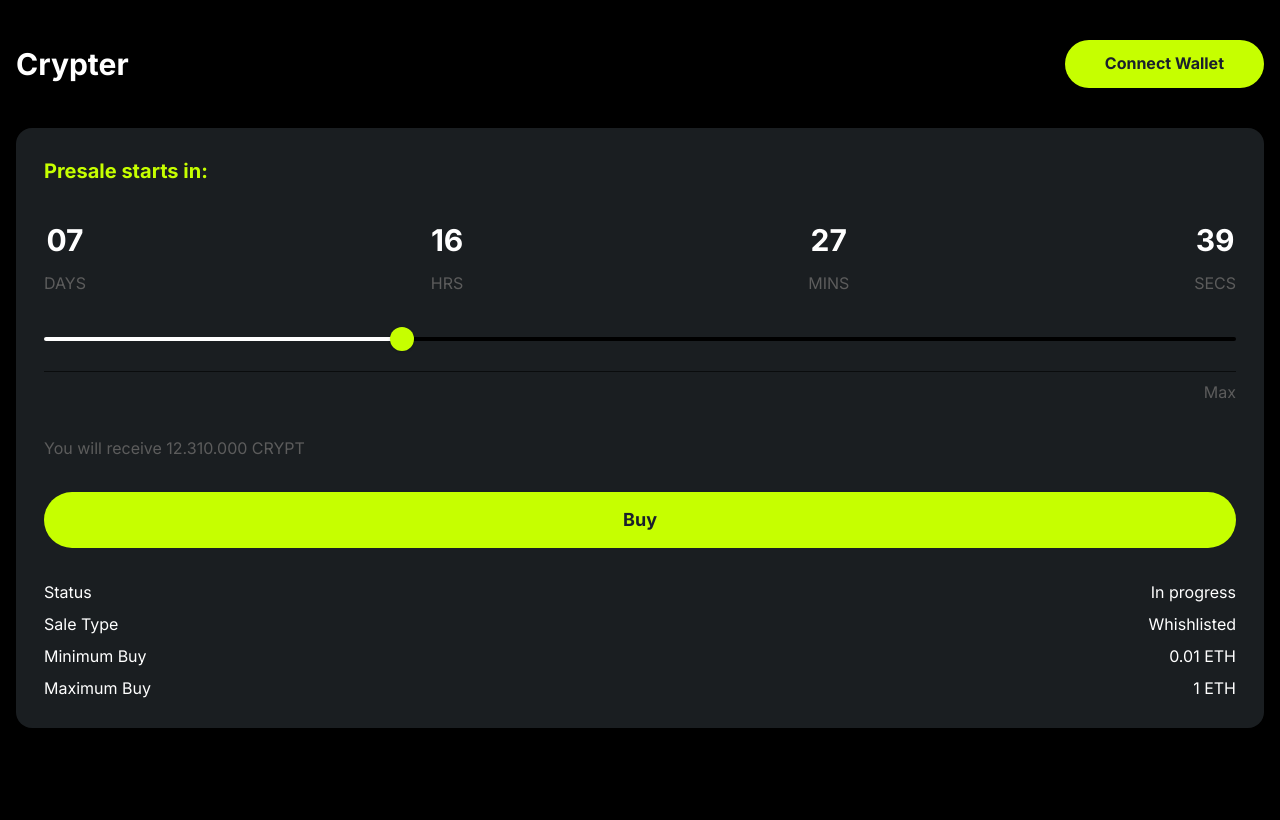
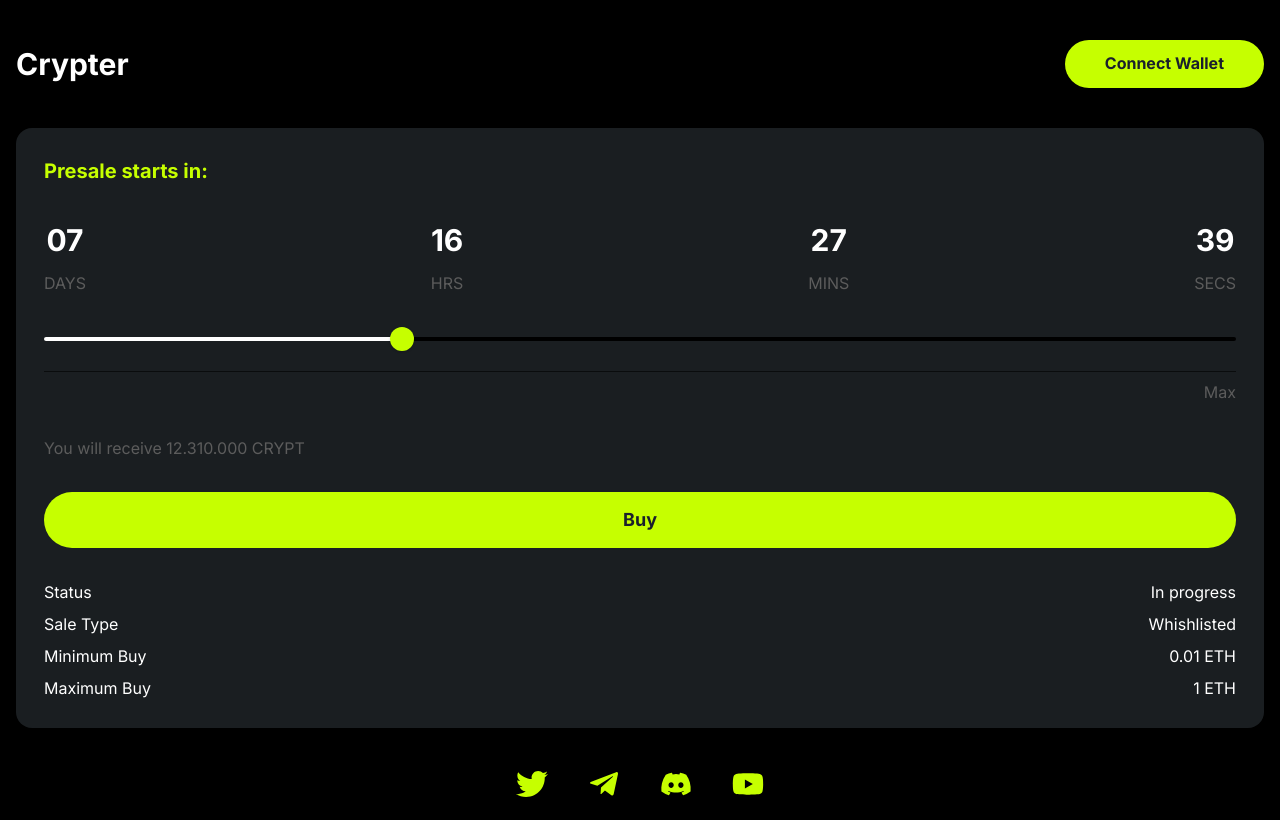
Before and after one commit to AndreiTotoro/crypter-presale, a Next.js app: page / in a window 1280 px wide. Built offline with nearby package versions, Linux system fonts and the light colour scheme.

Commit message:
Create footer component

```diff
--- /dev/null
+++ b/components/Footer.js
@@ -0,0 +1,26 @@
+import { Flex } from "@chakra-ui/react";
+import React from "react";
+
+import {
+  FaTwitter,
+  FaTelegramPlane,
+  FaDiscord,
+  FaYoutube,
+} from "react-icons/fa";
+
+export default function Footer() {
+  return (
+    <Flex
+      color="brand.neon"
+      justify="center"
+      gap="10"
+      height="5%"
+      pb={"5"}
+      pt={"10"}>
+      <FaTwitter size="2em" />
+      <FaTelegramPlane size="2em" />
+      <FaDiscord size="2em" />
+      <FaYoutube size="2em" />
+    </Flex>
+  );
+}
--- a/package.json
+++ b/package.json
@@ -18,6 +18,7 @@
     "framer-motion": "^6.5.1",
     "next": "13.1.2",
     "react": "18.2.0",
-    "react-dom": "18.2.0"
+    "react-dom": "18.2.0",
+    "react-icons": "^4.7.1"
   }
 }
--- a/pages/index.js
+++ b/pages/index.js
@@ -1,12 +1,16 @@
+import Footer from "@/components/Footer";
 import Navbar from "@/components/Navbar";
 import { Box, Container, Text } from "@chakra-ui/react";
 import Card from "../components/Card";
 
 export default function Home() {
   return (
-    <Container maxW={1500}>
+    <Container
+      maxW={1500}
+      minH={"100%"}>
       <Navbar />
       <Card />
+      <Footer />
     </Container>
   );
 }
```
Also changed, not shown: 1 other file (tests, documents, lock files or other folders).
